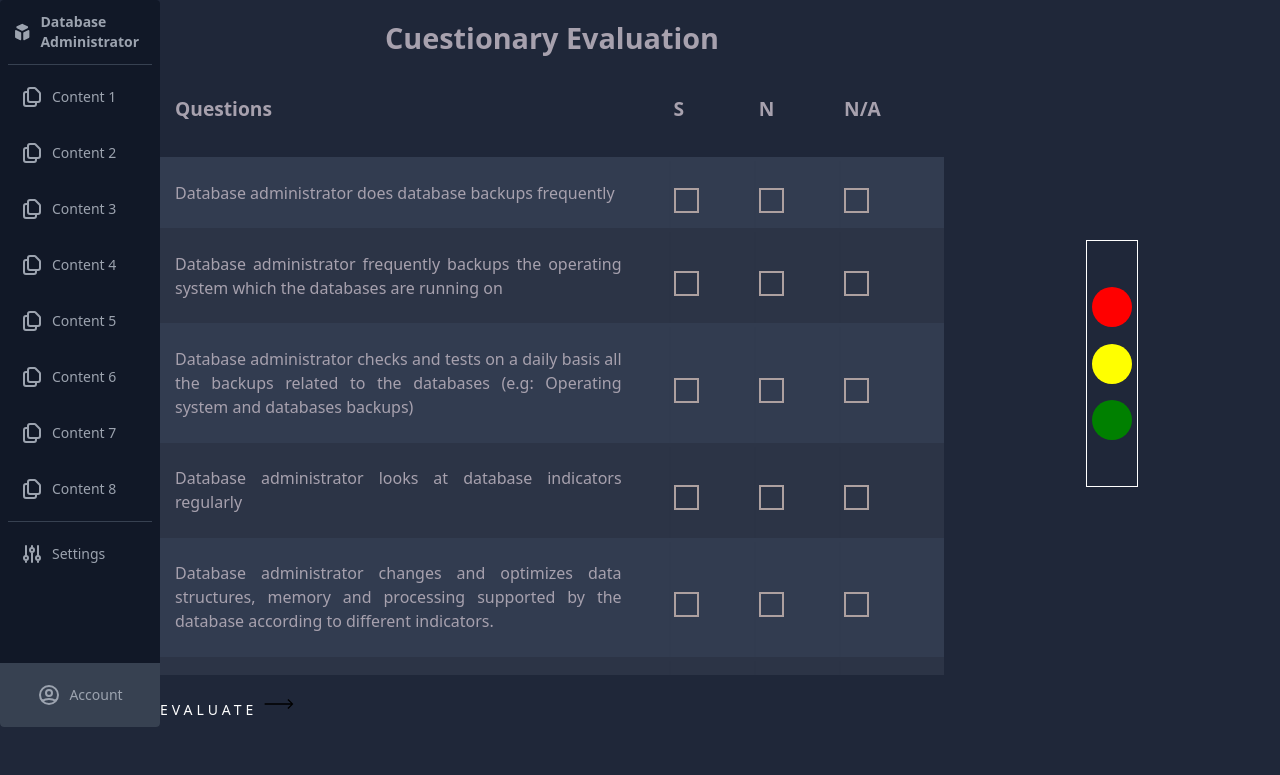
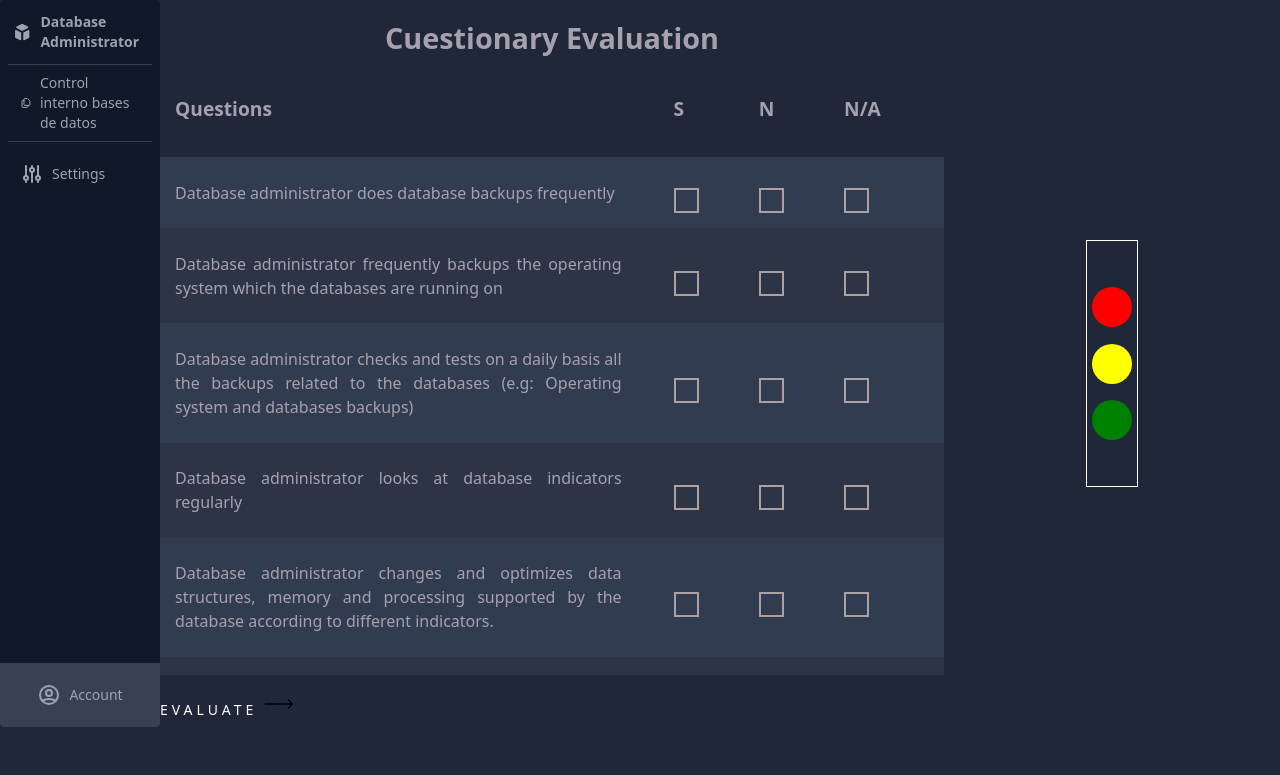
Before and after one commit to Christofer2002/Proyecto_BD, a PHP site: page /pages/cuestionary.php in a window 1280 px wide. Shown: the top 775 px of the page. Run offline with PHP 8.4, Linux system fonts and the light colour scheme; data comes from the database, SQL or seed files in the repository.

Commit message:
Haciendo de forma dinámica los contenidos en el menú

```diff
--- a/includes/menu.php
+++ b/includes/menu.php
@@ -1,6 +1,37 @@
 <?php
+// Incluir el archivo de configuración de la conexión a la base de datos
+require_once __DIR__ . '/../config/config.php';
+
+// Variable para almacenar los mensajes de error o éxito
+$message = '';
+
+// Realizar la consulta SELECT para obtener todas las preguntas del cuestionario con sus descripciones de contenido
+
+$query = "SELECT c.descripcion AS contenido_descripcion FROM contenido c";
+$result = $mysqli->query($query);
+
+// Crear un array para almacenar las preguntas
+$content = array();
+
+// Verificar si la consulta fue exitosa
+if ($result) {
+    // Obtener todos los resultados y almacenarlos en el array
+    $content = $result->fetch_all(MYSQLI_ASSOC);
+    // Liberar los resultados de la memoria
+    $result->free();
+    if (empty($cuestionario)) {
+        $message = 'No hay preguntas en la tabla.';
+    }
+} else {
+    $message = 'Error en la consulta: ' . $mysqli->error;
+}
+
 $actual_url = $_SERVER['REQUEST_URI'];
+
+// Cierra la conexión a la base de datos al finalizar
+
 ?>
+
 <!-- Component Start -->
 <div class="flex flex-col items-center w-40 h-full overflow-hidden text-gray-400 bg-gray-900 rounded">
     <a class="flex items-center w-full px-3 mt-3" href="/Proyecto_BD/index.php">
@@ -11,59 +42,23 @@ $actual_url = $_SERVER['REQUEST_URI'];
     </a>
     <div class="w-full px-2">
         <div class="flex flex-col items-center w-full mt-3 border-t border-gray-700">
-            <a class="flex items-center w-full h-12 px-3 mt-2 rounded hover:bg-gray-700 hover:text-gray-300" href="/Proyecto_BD/pages/cuestionary.php">
-                <svg class="w-6 h-6 stroke-current" xmlns="http://www.w3.org/2000/svg" fill="none" viewBox="0 0 24 24" stroke="currentColor">
-                    <path stroke-linecap="round" stroke-linejoin="round" stroke-width="2" d="M8 7v8a2 2 0 002 2h6M8 7V5a2 2 0 012-2h4.586a1 1 0 01.707.293l4.414 4.414a1 1 0 01.293.707V15a2 2 0 01-2 2h-2M8 7H6a2 2 0 00-2 2v10a2 2 0 002 2h8a2 2 0 002-2v-2" />
-                </svg>
-                <?php
-                $underlineClass = ($actual_url == "/Proyecto_BD/pages/cuestionary.php") ? "underline" : "";
-                ?>
-                <span class="ml-2 text-sm font-medium <?php echo $underlineClass; ?>">Content 1</span>
-            </a>
-            <a class="flex items-center w-full h-12 px-3 mt-2 rounded hover:bg-gray-700 hover:text-gray-300" href="/Proyecto_BD/pages/cuestionary.php">
-                <svg class="w-6 h-6 stroke-current" xmlns="http://www.w3.org/2000/svg" fill="none" viewBox="0 0 24 24" stroke="currentColor">
-                    <path stroke-linecap="round" stroke-linejoin="round" stroke-width="2" d="M8 7v8a2 2 0 002 2h6M8 7V5a2 2 0 012-2h4.586a1 1 0 01.707.293l4.414 4.414a1 1 0 01.293.707V15a2 2 0 01-2 2h-2M8 7H6a2 2 0 00-2 2v10a2 2 0 002 2h8a2 2 0 002-2v-2" />
-                </svg>
-                <span class="ml-2 text-sm font-medium">Content 2</span>
-            </a>
-            <a class="flex items-center w-full h-12 px-3 mt-2 rounded hover:bg-gray-700 hover:text-gray-300" href="/Proyecto_BD/pages/cuestionary.php">
-                <svg class="w-6 h-6 stroke-current" xmlns="http://www.w3.org/2000/svg" fill="none" viewBox="0 0 24 24" stroke="currentColor">
-                    <path stroke-linecap="round" stroke-linejoin="round" stroke-width="2" d="M8 7v8a2 2 0 002 2h6M8 7V5a2 2 0 012-2h4.586a1 1 0 01.707.293l4.414 4.414a1 1 0 01.293.707V15a2 2 0 01-2 2h-2M8 7H6a2 2 0 00-2 2v10a2 2 0 002 2h8a2 2 0 002-2v-2" />
-                </svg>
-                <span class="ml-2 text-sm font-medium">Content 3</span>
-            </a>
-            <a class="flex items-center w-full h-12 px-3 mt-2 rounded hover:bg-gray-700 hover:text-gray-300" href="/Proyecto_BD/pages/cuestionary.php">
-                <svg class="w-6 h-6 stroke-current" xmlns="http://www.w3.org/2000/svg" fill="none" viewBox="0 0 24 24" stroke="currentColor">
-                    <path stroke-linecap="round" stroke-linejoin="round" stroke-width="2" d="M8 7v8a2 2 0 002 2h6M8 7V5a2 2 0 012-2h4.586a1 1 0 01.707.293l4.414 4.414a1 1 0 01.293.707V15a2 2 0 01-2 2h-2M8 7H6a2 2 0 00-2 2v10a2 2 0 002 2h8a2 2 0 002-2v-2" />
-                </svg>
-                <span class="ml-2 text-sm font-medium">Content 4</span>
-            </a>
-            <a class="flex items-center w-full h-12 px-3 mt-2 rounded hover:bg-gray-700 hover:text-gray-300" href="/Proyecto_BD/pages/cuestionary.php">
-                <svg class="w-6 h-6 stroke-current" xmlns="http://www.w3.org/2000/svg" fill="none" viewBox="0 0 24 24" stroke="currentColor">
-                    <path stroke-linecap="round" stroke-linejoin="round" stroke-width="2" d="M8 7v8a2 2 0 002 2h6M8 7V5a2 2 0 012-2h4.586a1 1 0 01.707.293l4.414 4.414a1 1 0 01.293.707V15a2 2 0 01-2 2h-2M8 7H6a2 2 0 00-2 2v10a2 2 0 002 2h8a2 2 0 002-2v-2" />
-                </svg>
-                <span class="ml-2 text-sm font-medium">Content 5</span>
-            </a>
-            <a class="flex items-center w-full h-12 px-3 mt-2 rounded hover:bg-gray-700 hover:text-gray-300" href="/Proyecto_BD/pages/cuestionary.php">
-                <svg class="w-6 h-6 stroke-current" xmlns="http://www.w3.org/2000/svg" fill="none" viewBox="0 0 24 24" stroke="currentColor">
-                    <path stroke-linecap="round" stroke-linejoin="round" stroke-width="2" d="M8 7v8a2 2 0 002 2h6M8 7V5a2 2 0 012-2h4.586a1 1 0 01.707.293l4.414 4.414a1 1 0 01.293.707V15a2 2 0 01-2 2h-2M8 7H6a2 2 0 00-2 2v10a2 2 0 002 2h8a2 2 0 002-2v-2" />
-                </svg>
-                <span class="ml-2 text-sm font-medium">Content 6</span>
-            </a>
-            <a class="flex items-center w-full h-12 px-3 mt-2 rounded hover:bg-gray-700 hover:text-gray-300" href="/Proyecto_BD/pages/cuestionary.php">
-                <svg class="w-6 h-6 stroke-current" xmlns="http://www.w3.org/2000/svg" fill="none" viewBox="0 0 24 24" stroke="currentColor">
-                    <path stroke-linecap="round" stroke-linejoin="round" stroke-width="2" d="M8 7v8a2 2 0 002 2h6M8 7V5a2 2 0 012-2h4.586a1 1 0 01.707.293l4.414 4.414a1 1 0 01.293.707V15a2 2 0 01-2 2h-2M8 7H6a2 2 0 00-2 2v10a2 2 0 002 2h8a2 2 0 002-2v-2" />
-                </svg>
-                <span class="ml-2 text-sm font-medium">Content 7</span>
-            </a>
-            <a class="flex items-center w-full h-12 px-3 mt-2 rounded hover:bg-gray-700 hover:text-gray-300" href="/Proyecto_BD/pages/cuestionary.php">
-                <svg class="w-6 h-6 stroke-current" xmlns="http://www.w3.org/2000/svg" fill="none" viewBox="0 0 24 24" stroke="currentColor">
-                    <path stroke-linecap="round" stroke-linejoin="round" stroke-width="2" d="M8 7v8a2 2 0 002 2h6M8 7V5a2 2 0 012-2h4.586a1 1 0 01.707.293l4.414 4.414a1 1 0 01.293.707V15a2 2 0 01-2 2h-2M8 7H6a2 2 0 00-2 2v10a2 2 0 002 2h8a2 2 0 002-2v-2" />
-                </svg>
-                <span class="ml-2 text-sm font-medium">Content 8</span>
-            </a>
+            <?php
+            // Array paralelo con enlaces correspondientes para cada elemento
+            $links = array(
+                "/Proyecto_BD/pages/cuestionary.php",
+            );
+            foreach ($content as $index => $item) {
+                $link = isset($links[$index]) ? $links[$index] : "#";
+            ?>
+                <a class="flex items-center w-full h-auto px-3 mt-2 rounded hover:bg-gray-700 hover:text-gray-300" href="<?php echo $link; ?>">
+                    <svg class="w-6 h-auto stroke-current" xmlns="http://www.w3.org/2000/svg" fill="none" viewBox="0 0 24 24" stroke="currentColor">
+                        <path stroke-linecap="round" stroke-linejoin="round" stroke-width="2" d="M8 7v8a2 2 0 002 2h6M8 7V5a2 2 0 012-2h4.586a1 1 0 01.707.293l4.414 4.414a1 1 0 01.293.707V15a2 2 0 01-2 2h-2M8 7H6a2 2 0 00-2 2v10a2 2 0 002 2h8a2 2 0 002-2v-2" />
+                    </svg>
+                    <span class="ml-2 text-sm font-medium"><?php echo $item['contenido_descripcion']; ?></span>
+                </a>
+            <?php } ?>
         </div>
-        <div class="flex flex-col items-center w-full mt-2 border-t border-gray-700">
+        <div class="flex flex-col items-center w-full mt-2 mb-2 border-t border-gray-700">
             <a class="flex items-center w-full h-12 px-3 mt-2 rounded hover:bg-gray-700 hover:text-gray-300" href="#">
                 <svg class="w-6 h-6 stroke-current" xmlns="http://www.w3.org/2000/svg" fill="none" viewBox="0 0 24 24" stroke="currentColor">
                     <path stroke-linecap="round" stroke-linejoin="round" stroke-width="2" d="M12 6V4m0 2a2 2 0 100 4m0-4a2 2 0 110 4m-6 8a2 2 0 100-4m0 4a2 2 0 110-4m0 4v2m0-6V4m6 6v10m6-2a2 2 0 100-4m0 4a2 2 0 110-4m0 4v2m0-6V4" />
--- a/pages/cuestionary.php
+++ b/pages/cuestionary.php
@@ -28,9 +28,6 @@ if ($result) {
 } else {
     $message = 'Error en la consulta: ' . $mysqli->error;
 }
-
-// Cierra la conexión a la base de datos al finalizar
-$mysqli->close();
 ?>
 
 <!DOCTYPE html>
```
